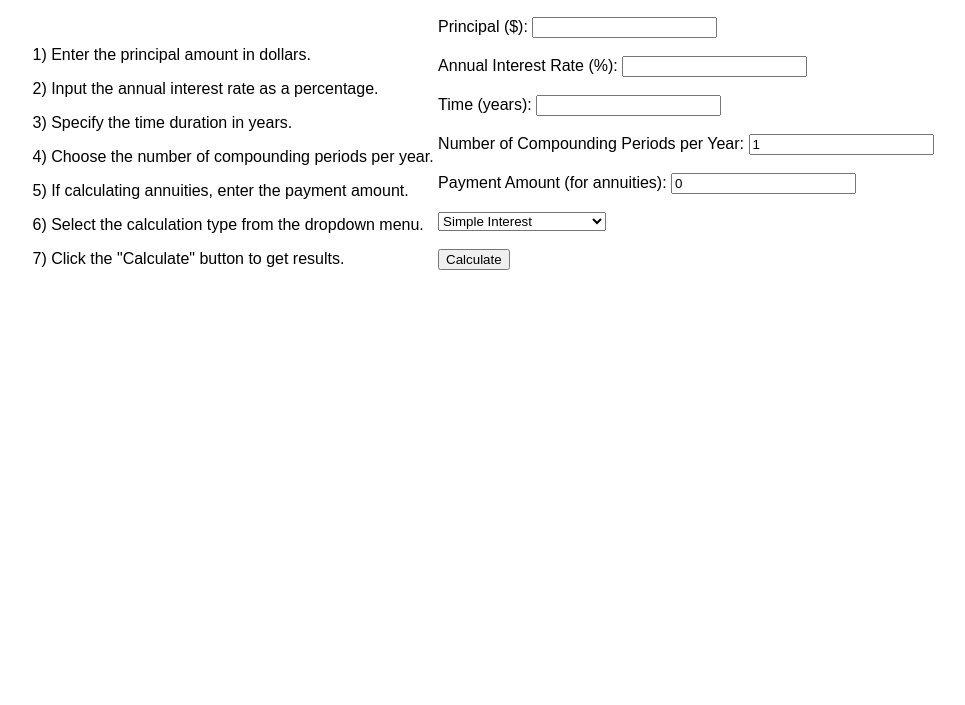
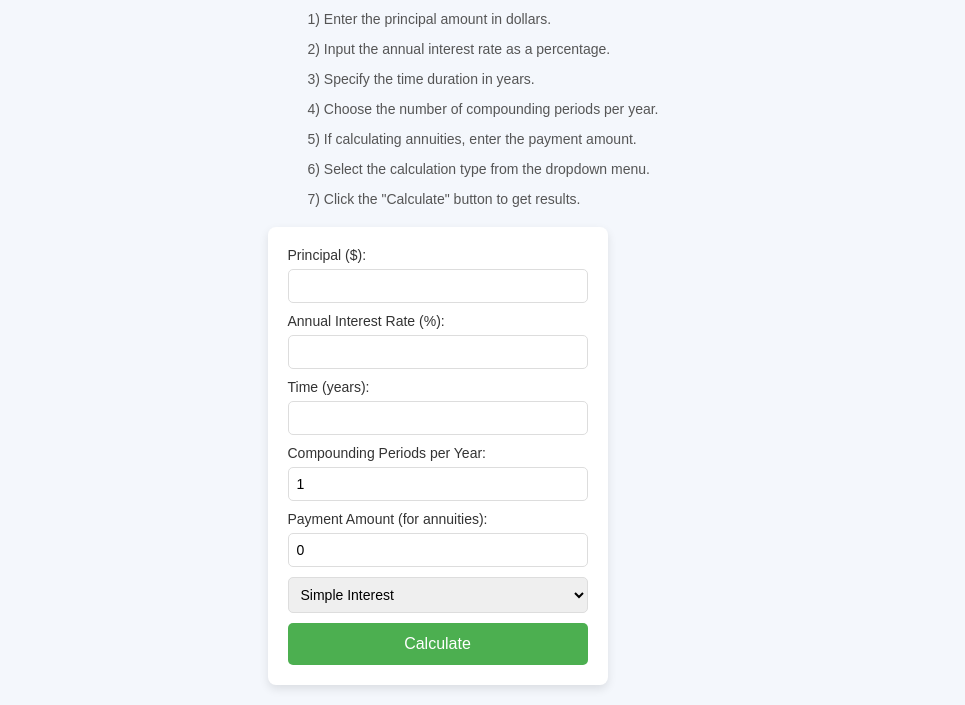
Before and after one commit to joycify/financial-calculator, a plain HTML site: page index.html in a window 1280 px wide. Shown: the part 100-805 px from the top of the page, without its empty margins (177-1142 px from the left). Drawn offline with Linux system fonts and the light colour scheme.

Commit message:
made the appearance prettier

```diff
--- a/index.html
+++ b/index.html
@@ -5,20 +5,108 @@
     <meta name="viewport" content="width=device-width, initial-scale=1.0">
     <title>Financial Calculator</title>
     <style>
+        /* Global Styles */
         body {
-            text-align: center;
-            font-family: Arial, sans-serif;
+            font-family: 'Arial', sans-serif;
+            background-color: #f4f7fc;
+            margin: 0;
+            padding: 0;
+            display: flex;
+            justify-content: center;
+            align-items: center;
+            height: 100vh;
         }
+
+        h1 {
+            color: #4CAF50;
+            font-size: 32px;
+            margin-bottom: 20px;
+        }
+
+        /* Form container styling */
         form {
-            display: inline-block;
+            background-color: #fff;
+            padding: 20px;
+            border-radius: 8px;
+            box-shadow: 0px 4px 10px rgba(0, 0, 0, 0.1);
+            width: 300px;
+        }
+
+        /* Input fields */
+        label {
+            font-size: 14px;
+            color: #333;
+            display: block;
+            margin-bottom: 6px;
+        }
+
+        input, select {
+            width: 100%;
+            padding: 8px;
+            margin-bottom: 10px;
+            border: 1px solid #ddd;
+            border-radius: 5px;
+            box-sizing: border-box;
+            font-size: 14px;
+        }
+
+        input[type="number"] {
+            font-family: 'Arial', sans-serif;
+        }
+
+        button {
+            background-color: #4CAF50;
+            color: white;
+            border: none;
+            padding: 12px;
+            border-radius: 5px;
+            width: 100%;
+            cursor: pointer;
+            font-size: 16px;
+        }
+
+        button:hover {
+            background-color: #45a049;
+        }
+
+        /* Instructions list */
+        ul {
             text-align: left;
+            margin: 20px 0;
+        }
+
+        ul p {
+            font-size: 14px;
+            color: #555;
+        }
+
+        /* Result text */
+        #result {
+            font-size: 18px;
+            font-weight: bold;
+            color: #333;
+            margin-top: 20px;
+        }
+
+        /* Mobile responsiveness */
+        @media (max-width: 600px) {
+            form {
+                width: 100%;
+                padding: 15px;
+            }
+            button {
+                font-size: 14px;
+                padding: 10px;
+            }
         }
     </style>
 </head>
 <body>
+
+    <div>
         <h1>Financial Calculator</h1>
         <p><strong>Instructions:</strong></p>
-    <ul style="display: inline-block; text-align: left;">
+        <ul>
             <p>1) Enter the principal amount in dollars.</p>
             <p>2) Input the annual interest rate as a percentage.</p>
             <p>3) Specify the time duration in years.</p>
@@ -30,31 +118,32 @@
 
         <form onsubmit="calculateFinancials(event)">
             <label for="principal">Principal ($):</label>
-        <input type="number" id="principal" step="0.01" required><br><br>
+            <input type="number" id="principal" step="0.01" required><br>
 
             <label for="rate">Annual Interest Rate (%):</label>
-        <input type="number" id="rate" step="0.01" required><br><br>
+            <input type="number" id="rate" step="0.01" required><br>
 
             <label for="time">Time (years):</label>
-        <input type="number" id="time" step="0.01" required><br><br>
+            <input type="number" id="time" step="0.01" required><br>
 
-        <label for="compound">Number of Compounding Periods per Year:</label>
-        <input type="number" id="compound" value="1" required><br><br>
+            <label for="compound">Compounding Periods per Year:</label>
+            <input type="number" id="compound" value="1" required><br>
 
             <label for="payment">Payment Amount (for annuities):</label>
-        <input type="number" id="payment" step="0.01" value="0"><br><br>
+            <input type="number" id="payment" step="0.01" value="0"><br>
 
             <select id="calculationType">
                 <option value="simple">Simple Interest</option>
                 <option value="compound">Compound Interest</option>
                 <option value="presentValueAnnuity">Present Value of Annuity</option>
                 <option value="futureValueAnnuity">Future Value of Annuity</option>
-        </select><br><br>
+            </select><br>
 
             <button type="submit">Calculate</button>
         </form>
 
         <h2 id="result"></h2>
+    </div>
 
     <script>
         function calculateFinancials(event) {
```
Lines whose indentation alone changed are shown as unchanged.
